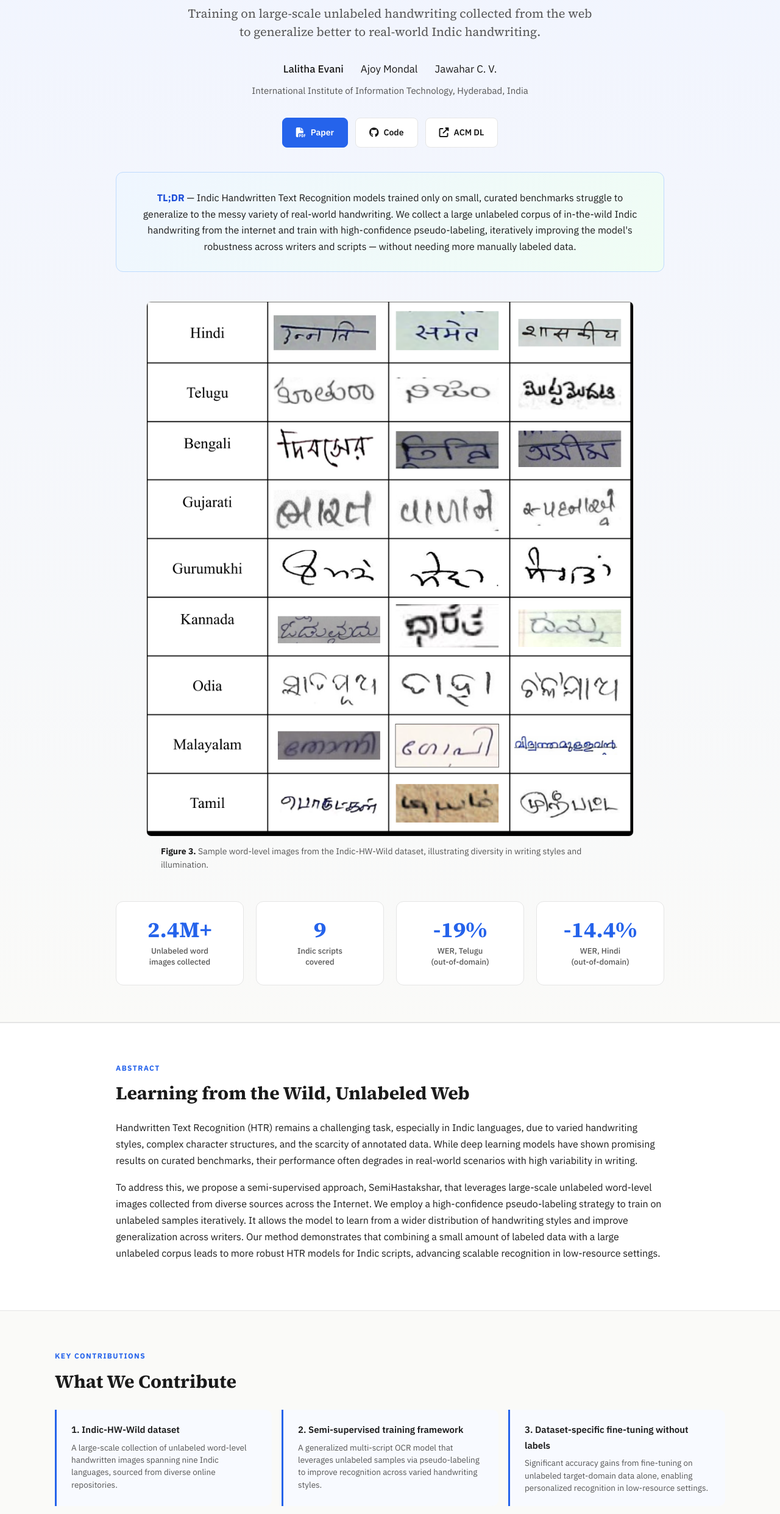
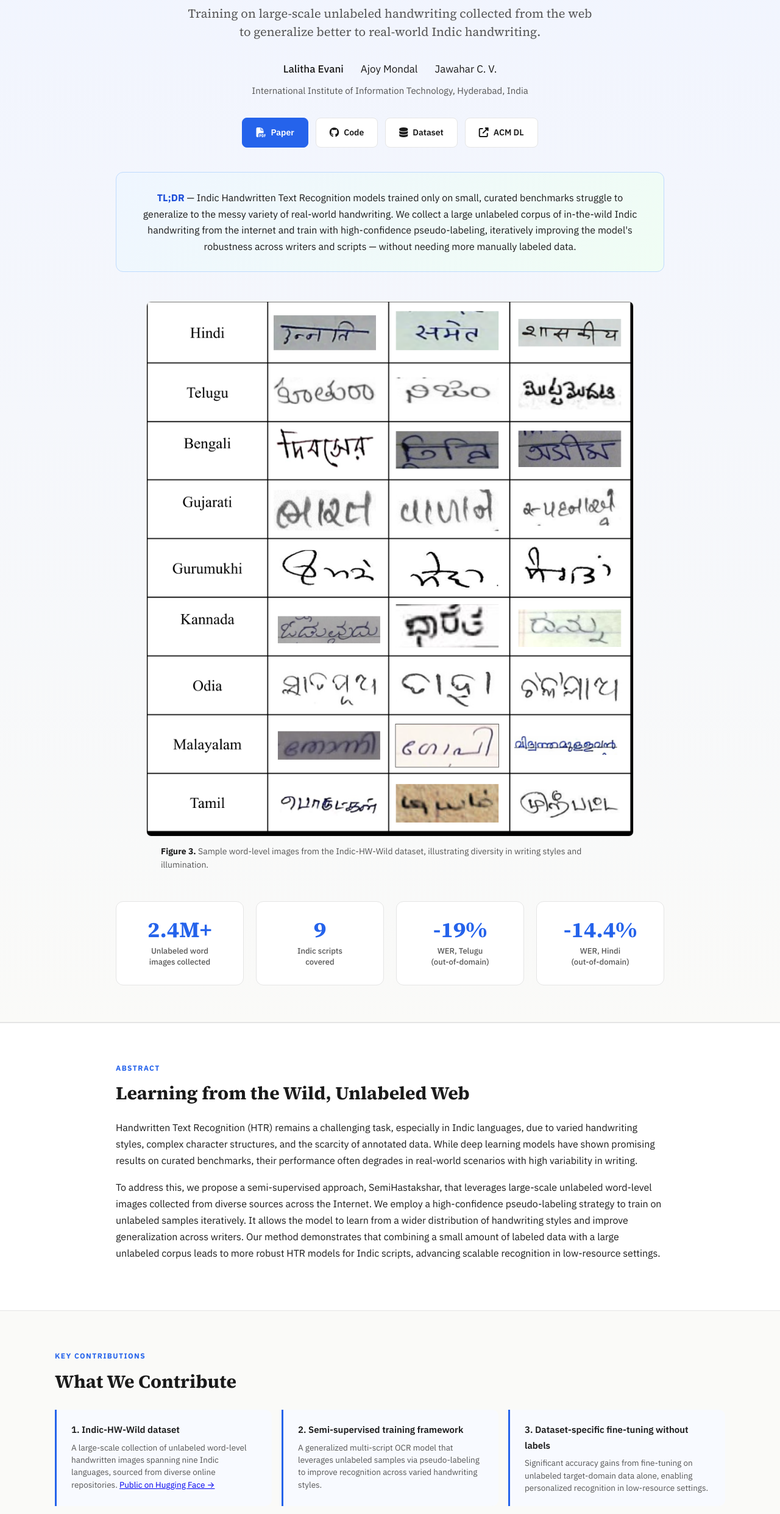
Before and after one commit to LalithaEvani/SemiHastakshar-page, a plain HTML site: page index.html in a window 1280 px wide. Shown: the part 304-2787 px from the top of the page at 61% size. Drawn offline with Linux system fonts and the light colour scheme; some icons are missing.

Commit message:
Link the public Indic-HW-Wild dataset on Hugging Face
Added a Dataset button in the Paper/Code/ACM DL row and a direct link
in the 'Indic-HW-Wild dataset' contribution card. Unlike the CVIP
page's dataset note, this one is a button -- it's the authors' own
released dataset, not a third-party one.

Co-Authored-By: Claude Sonnet 5 <noreply@anthropic.com>

```diff
--- a/index.html
+++ b/index.html
@@ -41,6 +41,9 @@
     </a>
     <a href="https://github.com/LalithaEvani/SemiHastakshar" class="btn" target="_blank">
       <span class="icon"><i class="fab fa-github"></i></span><span>Code</span>
+    </a>
+    <a href="https://huggingface.co/datasets/evanilalitha/IIIT-INDIC-HW-WILD" class="btn" target="_blank">
+      <span class="icon"><i class="fas fa-database"></i></span><span>Dataset</span>
     </a>
     <a href="https://doi.org/10.1145/3774521.3774605" class="btn" target="_blank">
       <span class="icon"><i class="fas fa-external-link-alt"></i></span><span>ACM DL</span>
@@ -99,7 +102,7 @@
     <div class="accent-cards">
       <div class="accent-card">
         <h4>1. Indic-HW-Wild dataset</h4>
-        <p>A large-scale collection of unlabeled word-level handwritten images spanning nine Indic languages, sourced from diverse online repositories.</p>
+        <p>A large-scale collection of unlabeled word-level handwritten images spanning nine Indic languages, sourced from diverse online repositories. <a href="https://huggingface.co/datasets/evanilalitha/IIIT-INDIC-HW-WILD" target="_blank">Public on Hugging Face &rarr;</a></p>
       </div>
       <div class="accent-card">
         <h4>2. Semi-supervised training framework</h4>
```
